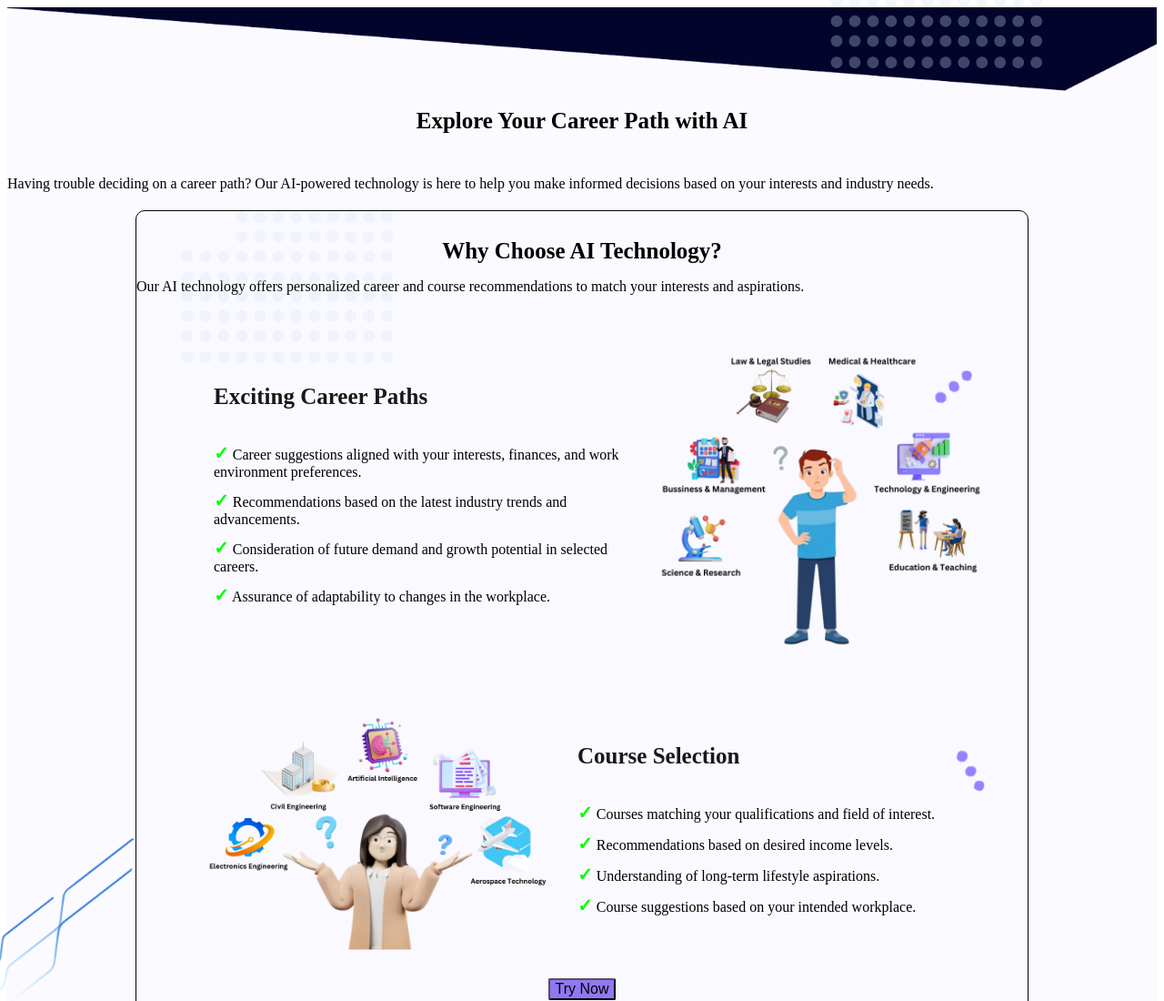
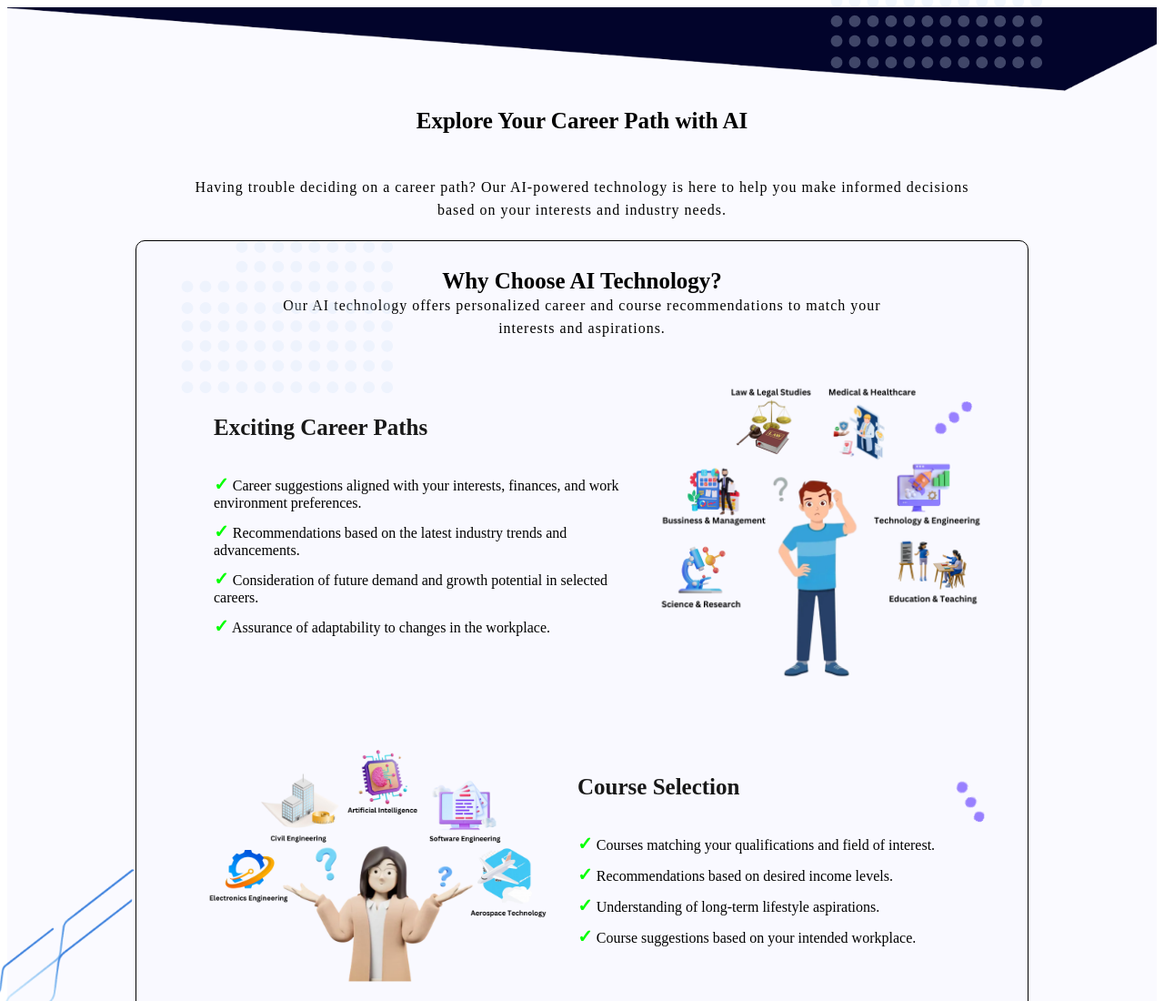
Before and after one commit to Rish281/Career-Path.github.io, a plain HTML site: page index.html in a window 1280 px wide. Shown: the top 1100 px of the page at 91% size. Drawn offline with Linux system fonts and the light colour scheme.

Commit message:
style.css

```diff
--- a/style.css
+++ b/style.css
@@ -35,7 +35,16 @@
     position: relative;
     top: -25px;
 }
-
+.p{
+    align-content: center;
+    font-size: auto;
+    line-height: 1.6;
+    letter-spacing: 1px;
+    margin: auto auto;
+    text-align: center;
+    width: 70%;
+    align-content: center;
+}
 .s1 {
     position: absolute;
     z-index: 10;
@@ -199,7 +208,7 @@
         max-width: 60%;
         max-height: auto;
     }
-    .h,.p-content .c-heading,.chead,.h {
+    .h,.p-content .c-heading,.chead, .p {
         font-size: 10px;
     }
     .p-content ul li,.p-para,.cara {
```
